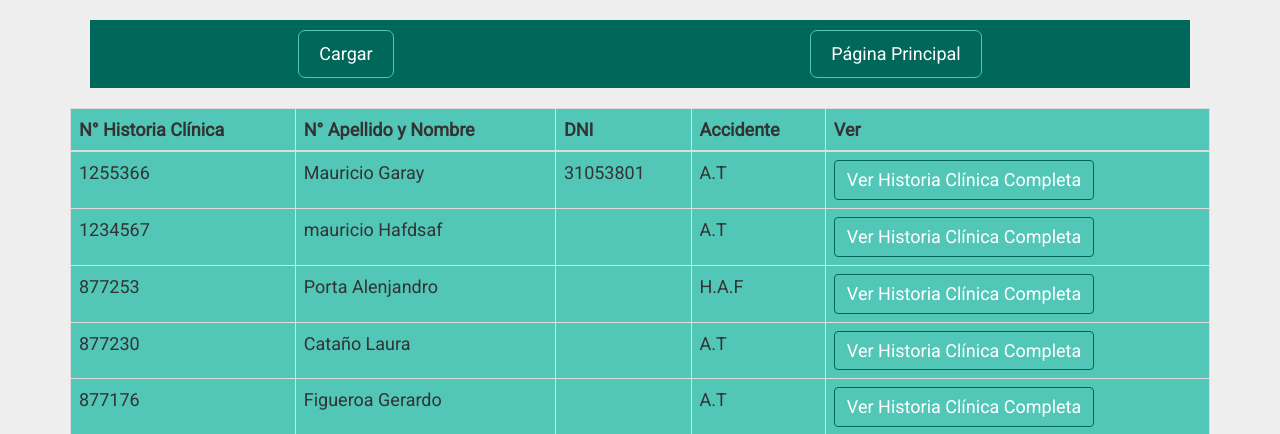
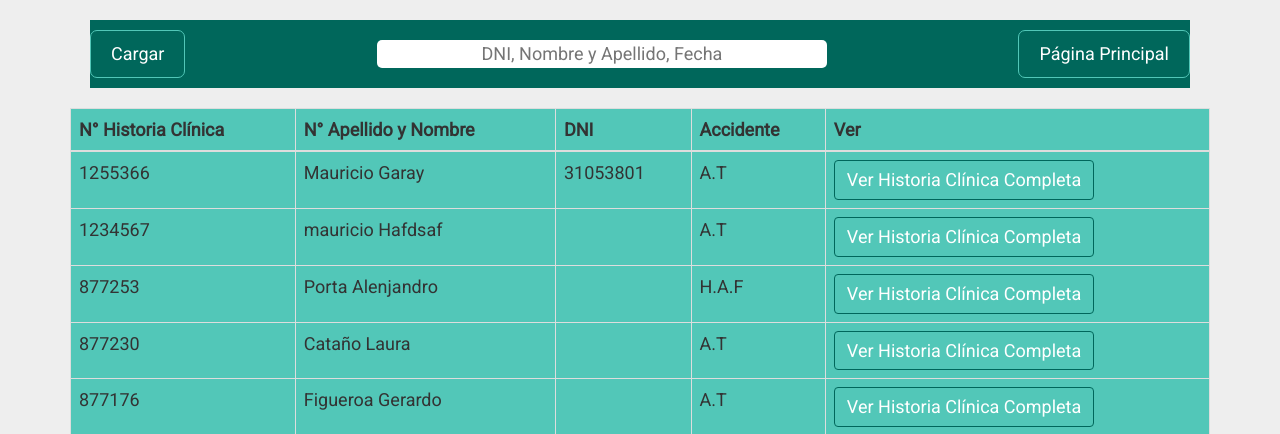
Before and after one commit to Osmei/libroNegro, a PHP site: page /listarHC/lista.php in a window 1280 px wide. Shown: the top 434 px of the page. Run offline with PHP 8.4, Linux system fonts and the light colour scheme; data comes from the database, SQL or seed files in the repository; data that the repository does not hold is empty.

Commit message:
buscador

```diff
--- a/acciones.html
+++ b/acciones.html
@@ -17,7 +17,6 @@
     </div>
     <div class="menuSection">
       <ul>
-        <li><div id="admision" class="admision">ADMISION</div></li>
         <li><div id="carga" class="carga">CARGA</div></li>
         <li><div id="consulta" class="consulta">CONSULTA</div></li>
         <li><div id="estadistica" class="estadistica">ESTADISTICA</div></li>
--- a/bd/bd.class.php
+++ b/bd/bd.class.php
@@ -9,13 +9,13 @@ class bd{
     public function __construct(){
 
         /**SANDRO WINDOWS */
-        $this->conn = new mysqli("localhost","root","s4ndr0i99i","LibroNegro");
+        //$this->conn = new mysqli("localhost","root","s4ndr0i99i","LibroNegro");
         /**SANDRO LINIX */
         //$this->conn = new mysqli("localhost","root","s4ndr0","libronegro");
         /**MAURI CASA */
         //$this->conn = new mysqli("localhost","libronegro","f1882,cM-N","LibroNegro");
         /**MAURI OFI 1 */
-        //$this->conn = new mysqli("mysql.urgencias.local","root","f1882,cM-N","libronegro");
+        $this->conn = new mysqli("mysql.urgencias.local","root","f1882,cM-N","libronegro");
         /**MAURI OFI LOCALHOST */
         //$this->conn = new mysqli("localhost","root","","libronegro");
 
--- a/css/lista.css
+++ b/css/lista.css
@@ -9,10 +9,16 @@ header {
   max-width: 1200px;
   background-color: #00675b;
   display: flex;
-  justify-content: space-around;
+  justify-content: space-between;
   align-items: center;
   padding: 10px 0;
   margin: 20px;
+  }
+.busqueda {
+  width: 450px;
+  text-align: center;
+  border: none;
+  border-radius: 5px;
 }
 .volverB {
   background-color: #00675b;
--- a/listarHC/lista.php
+++ b/listarHC/lista.php
@@ -31,6 +31,7 @@
     <div class="container">
         <header>
             <button type="submit" id="volverB" class="volverB">Cargar</button>
+            <input type="text" id="busqueda" class="busqueda" placeholder="DNI, Nombre y Apellido, Fecha">
             <button type="button" id="volverC" class="volverC">Página Principal</button>
         </header>
         <div id="pegarModal" class="pegarModal">
```
Also changed, not shown: admision/listaAdmisiones.php (+2 -11 lines).
